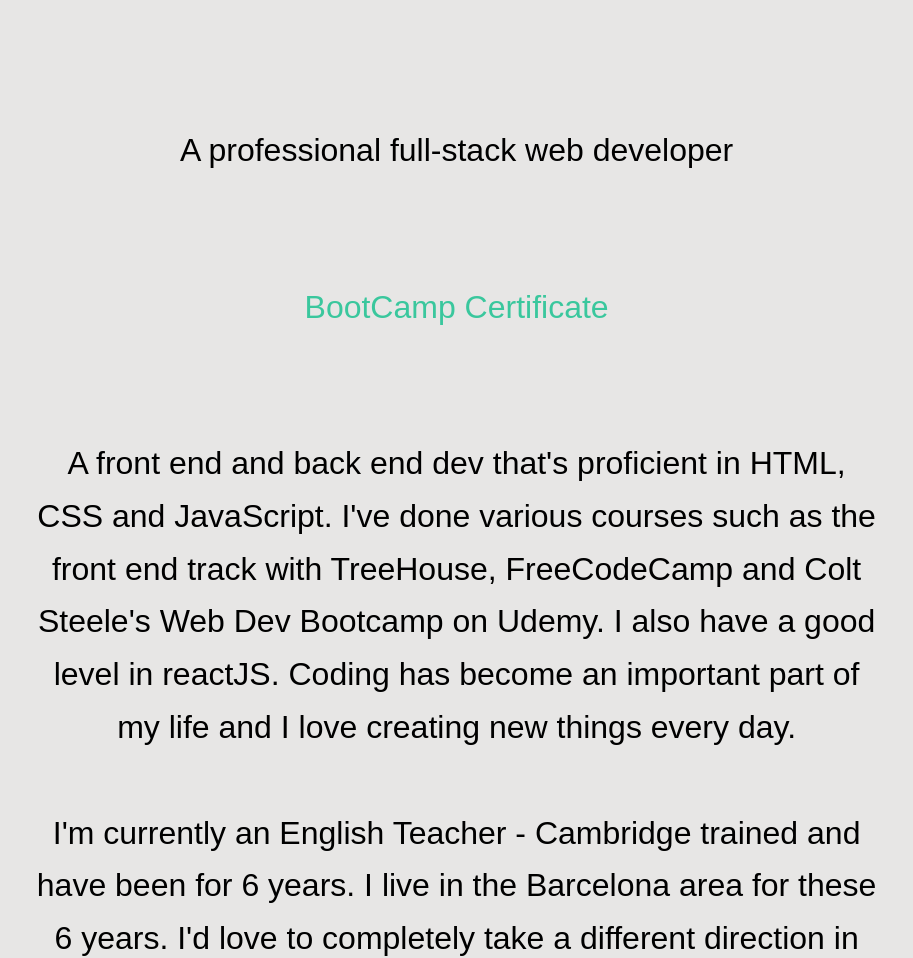
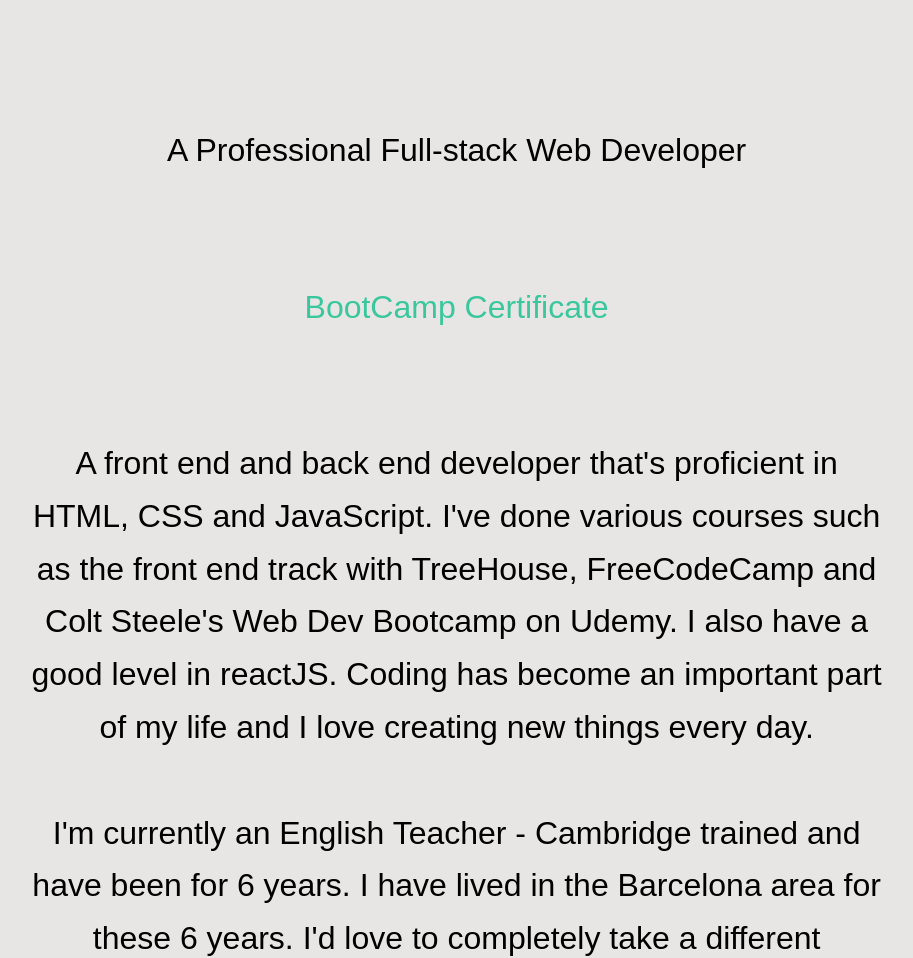
Before and after one commit to Pawson1988/Portfolio, a plain HTML site: page index.html in a window 1280 px wide. Shown: the part 3200-4158 px from the top of the page, without its empty margins (183-1096 px from the left). Drawn offline with Linux system fonts and the light colour scheme.

Commit message:
proofreading

```diff
--- a/index.html
+++ b/index.html
@@ -120,25 +120,25 @@
         <div>
           <h1>About</h1>
 
-          <p>A professional full-stack web developer</p>
+          <p>A Professional Full-stack Web Developer</p>
 
           <p class="certificate-link">
             <a href="./images/BootcampCertificate.pdf">BootCamp Certificate</a>
           </p>
 
           <p>
-
-            A front end and back end dev that's proficient in HTML, CSS and JavaScript. I've
+            A front end and back end developer that's proficient in HTML, CSS and JavaScript. I've
             done various courses such as the front end track with TreeHouse, FreeCodeCamp and Colt Steele's
             Web Dev Bootcamp on Udemy. I also have a good level in reactJS. Coding has become an
             important part of my life and I love creating new things every day.
             <br />
             <br />
-            I'm currently an English Teacher - Cambridge trained and have been for 6 years. I live
+            I'm currently an English Teacher - Cambridge trained and have been for 6 years. I have lived
             in the Barcelona area for these 6 years. I'd love to completely take a different direction in life
             and dedicate myself to programming.
-
-            If you woud like to see my skills take a look below or if you would like to see
+            <br />
+            <br />
+            If you woud like to see my skills, take a look above or if you would like to see
             what I've done, take a look at my GitHub.
           </p>
         </div>
```
